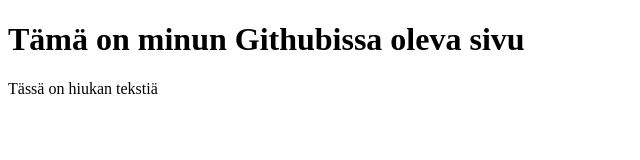
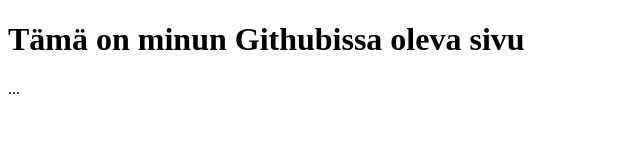
Before and after one commit to ALMSchool/ALMSchool.CentriaRepo.io, a plain HTML site: page index.html in a window 1280 px wide. Shown: the whole page, without its empty margins (0-640 px from the left). Drawn offline with Linux system fonts and the light colour scheme.

Commit message:
Update index.html

```diff
--- a/index.html
+++ b/index.html
@@ -1,12 +1,12 @@
 <!DOCTYPE html>
 <html>
 <head>
-<title>Oma Nimi sivu</title>
+<title>Antti Lidström</title>
 </head>
 <body>
 
 <h1>Tämä on minun Githubissa oleva sivu</h1>
-<p>Tässä on hiukan tekstiä</p>
+<p>...</p>
 
 </body>
 </html>
```
